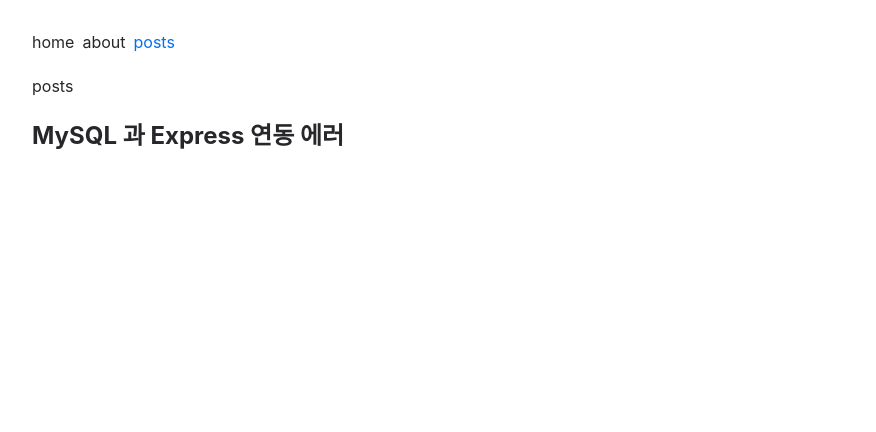
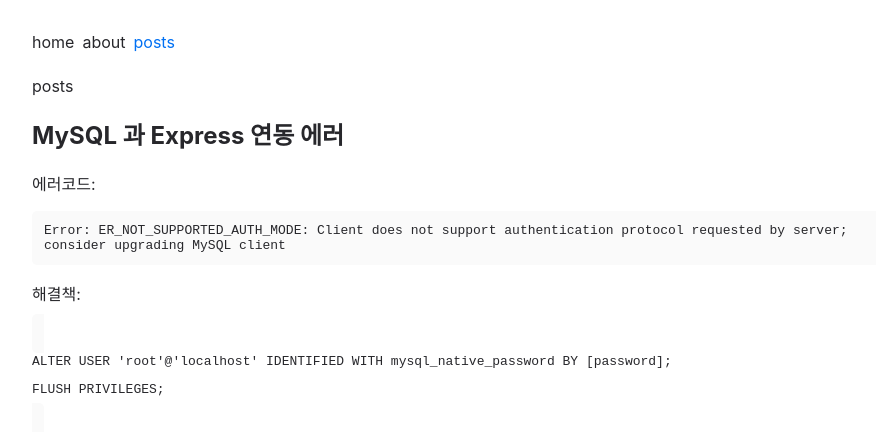
Before and after one commit to saenalcha/saenalcha.github.io, a Next.js app: page /posts in a window 1280 px wide. Shown: the top 432 px of the page, without its empty margins (160-1036 px from the left). Built offline with nearby package versions, Linux system fonts and the light colour scheme.

Commit message:
feat: Add Posts page content

```diff
--- a/pages/posts.tsx
+++ b/pages/posts.tsx
@@ -9,7 +9,25 @@
             </h2>
             <div>
               <p>
-
+                에러코드:
+              </p>
+              <p>
+                <samp>
+                  Error: ER_NOT_SUPPORTED_AUTH_MODE: Client does not support authentication protocol requested by server; consider upgrading MySQL client
+                </samp>
+              </p>
+              <p>
+                해결책:
+              </p>
+              <p>
+                <code>
+                  <p>
+                    ALTER USER 'root'@'localhost' IDENTIFIED WITH mysql_native_password BY [password];
+                  </p>
+                  <p>
+                    FLUSH PRIVILEGES;
+                  </p>
+                </code>
               </p>
             </div>
           </div>
--- a/styles/globals.css
+++ b/styles/globals.css
@@ -15,3 +15,17 @@
 * {
   box-sizing: border-box;
 }
+samp {
+  background: #fafafa;
+  padding: 0.75rem;
+  display: block;
+  border-radius: 5px;
+}
+code {
+  background: #fafafa;
+  border-radius: 5px;
+  padding: 0.75rem;
+}
+code.block {
+  display: block;
+}
```
Also changed, not shown: styles/Home.module.css (+0 -9 lines).
